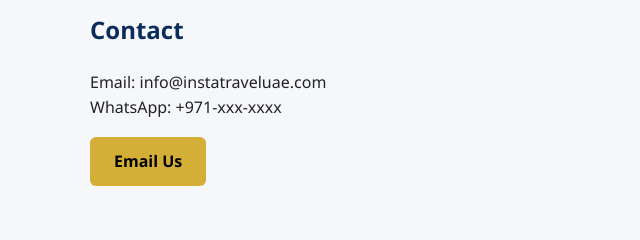
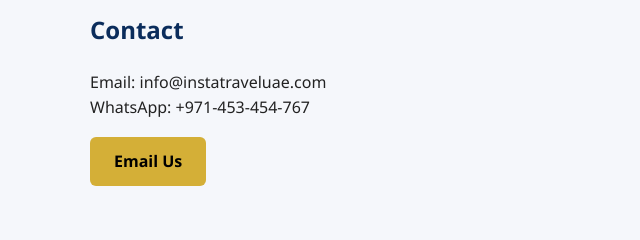
Before and after one commit to sundayndukwe36-blip/Insta-travel, a plain HTML site: page index.html in a window 1280 px wide. Shown: the part 1731-1971 px from the top of the page, 0-640 px from the left. Drawn offline with Linux system fonts and the light colour scheme.

Commit message:
Update index.html

```diff
--- a/index.html
+++ b/index.html
@@ -139,7 +139,7 @@
 
   <section id="contact">
     <h2>Contact</h2>
-    <p>Email: info@instatraveluae.com<br>WhatsApp: +971-xxx-xxxx</p>
+    <p>Email: info@instatraveluae.com<br>WhatsApp: +971-453-454-767</p>
     <a href="mailto:info@instatravelsuae@gmail.com" class="button">Email Us</a>
   </section>
 
```
